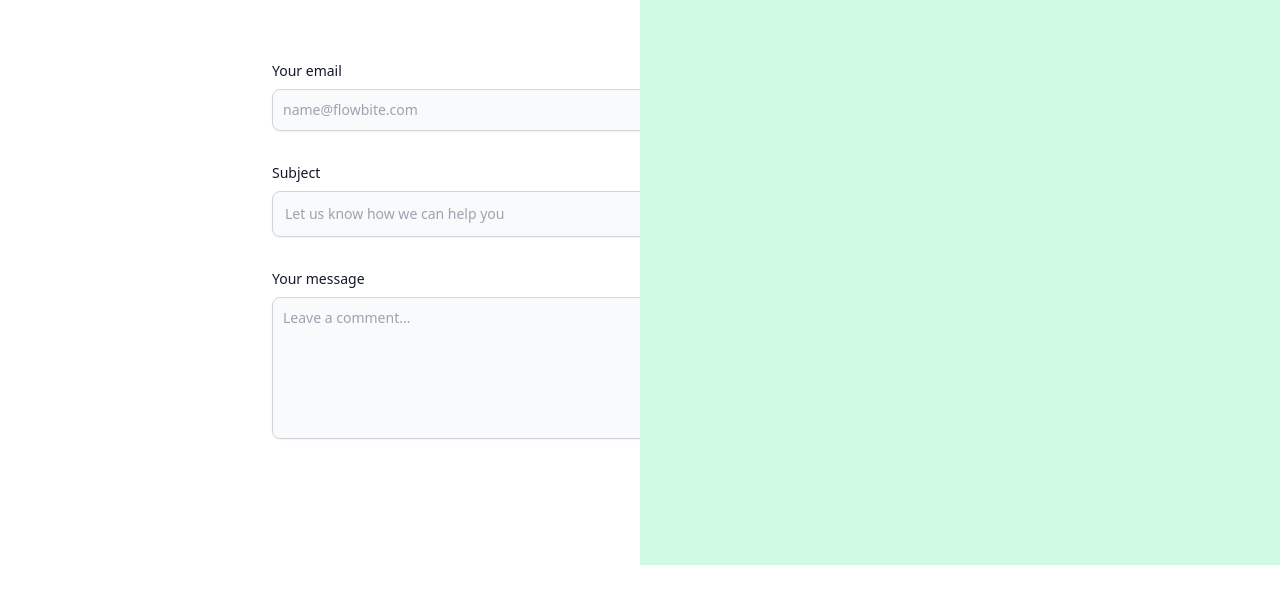
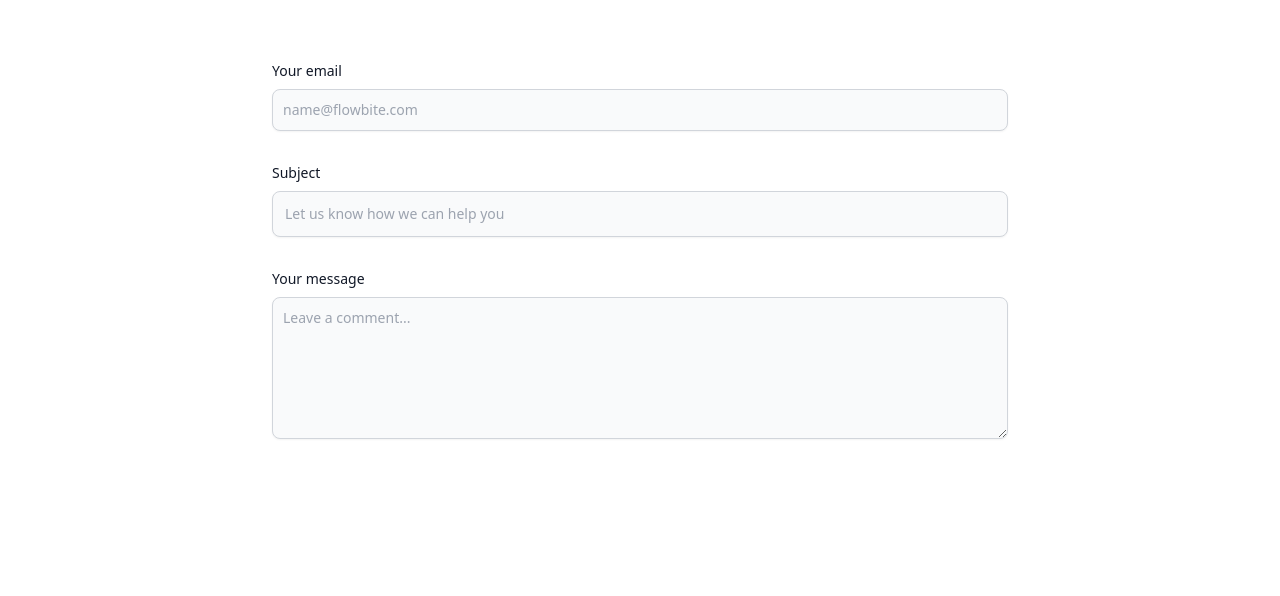
Before and after one commit to Reyxsree/Greenden-Tailwind, a plain HTML site: page contact.html in a window 1280 px wide. Shown: the part 235-831 px from the top of the page. Drawn offline with nearby package versions, Linux system fonts and the light colour scheme.

Commit message:
made changes

```diff
--- a/contact.html
+++ b/contact.html
@@ -42,7 +42,7 @@
 
      </nav>
       <!-- side nav-bar  -->
-      <section id="sidenav" class="bg-green-100 fixed z-20 top-0 right-0 transition-all duration-1000" style="width:50%;height:100vh;">
+      <section id="sidenav" class="bg-green-100 fixed z-20 top-0 right-0 transition-all duration-1000" style="width:50%;height:100vh;right: -50%">
         <div class="text-right p-5">
         <p id="closenav" class="inline cursor-pointer">X</p>
         </div>
```
Also changed, not shown: index.html (+1 -1 lines), product.html (+1 -1 lines).
